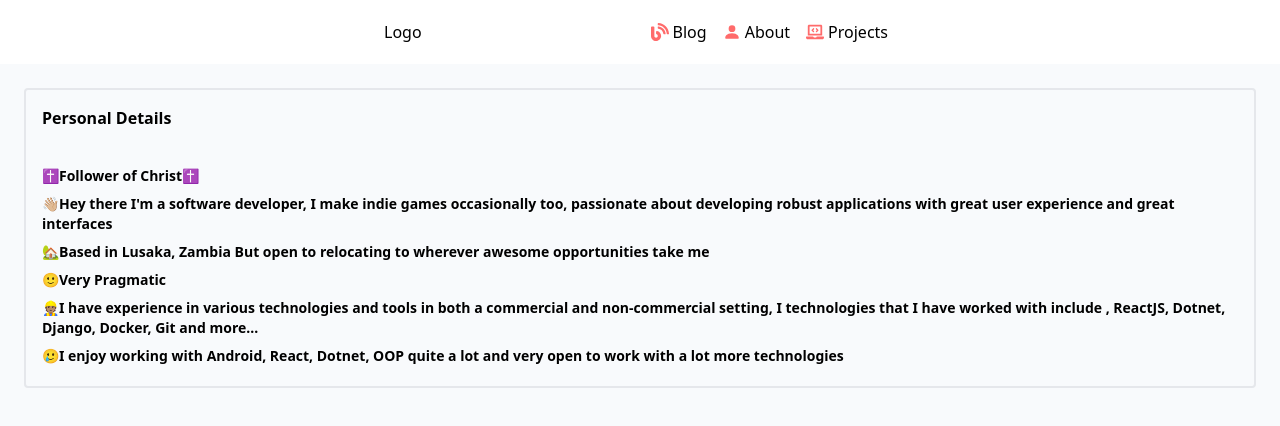
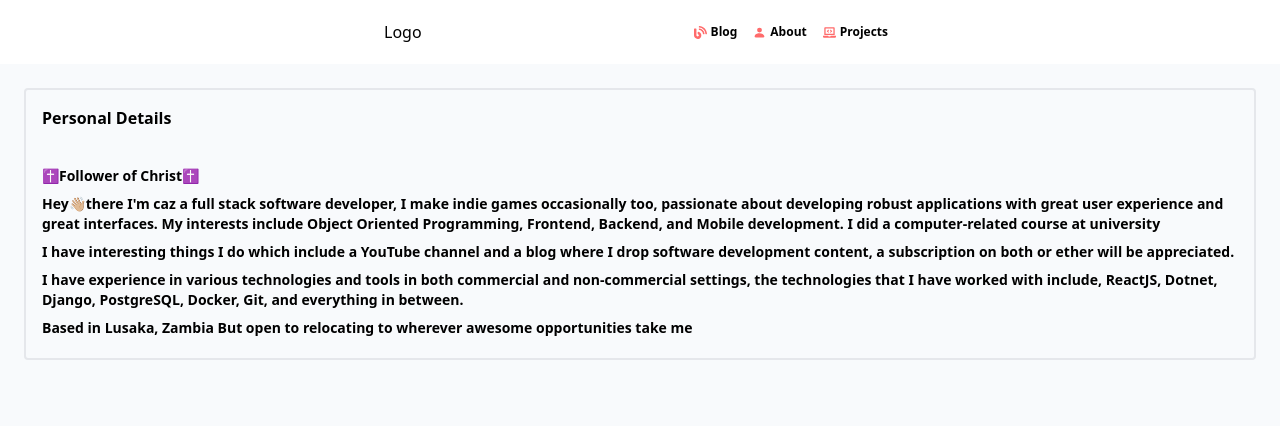
Before and after one commit to cazterk/landing-page-v2, a React (Vite) app: page /about in a window 1280 px wide. Shown: the top 426 px of the page. Built offline with nearby package versions, Linux system fonts and the light colour scheme.

Commit message:
edit about decscription

```diff
--- a/src/components/navbar/DesktopMenu.jsx
+++ b/src/components/navbar/DesktopMenu.jsx
@@ -10,10 +10,12 @@ const DesktopMenu = ({ links }) => {
         {links.map((item, idx) => {
           return (
             <li key={idx} className="list-none ">
-              <IconContext.Provider value={{ size: "18", color: "#ff6b6b" }}>
+              <IconContext.Provider value={{ size: "13", color: "#ff6b6b" }}>
                 <Link to={item.path} className="flex items-center px-2 ">
                   {item.icon}
-                  <span className="pl-1">{item.title}</span>
+                  <span className="pl-1 text-xs font-semibold">
+                    {item.title}
+                  </span>
                 </Link>
               </IconContext.Provider>
             </li>
--- a/src/pages/About.jsx
+++ b/src/pages/About.jsx
@@ -10,28 +10,31 @@ const About = () => {
             <p className={paraProperties}>✝️Follower of Christ✝️</p>
 
             <p className={paraProperties}>
-              👋🏼Hey there I'm a software developer, I make indie games
-              occasionally too, passionate about developing robust applications
-              with great user experience and great interfaces
+              Hey👋🏼there I'm caz a full stack software developer, I make indie
+              games occasionally too, passionate about developing robust
+              applications with great user experience and great interfaces. My
+              interests include Object Oriented Programming, Frontend, Backend,
+              and Mobile development. I did a computer-related course at
+              university
+            </p>
+
+            <p className={paraProperties}>
+              I have interesting things I do which include a YouTube channel and
+              a blog where I drop software development content, a subscription
+              on both or ether will be appreciated.
+            </p>
+
+            <p className={paraProperties}>
+              I have experience in various technologies and tools in both
+              commercial and non-commercial settings, the technologies that I
+              have worked with include, ReactJS, Dotnet, Django, PostgreSQL,
+              Docker, Git, and everything in between.
             </p>
 
             <p className={paraProperties}>
               {" "}
-              🏡Based in Lusaka, Zambia But open to relocating to wherever
-              awesome opportunities take me
-            </p>
-            <p className={paraProperties}>🙂Very Pragmatic</p>
-
-            <p className={paraProperties}>
-              👷🏽I have experience in various technologies and tools in both a
-              commercial and non-commercial setting, I technologies that I have
-              worked with include , ReactJS, Dotnet, Django, Docker, Git and
-              more...
-            </p>
-
-            <p className={paraProperties}>
-              🥲I enjoy working with Android, React, Dotnet, OOP quite a lot and
-              very open to work with a lot more technologies
+              Based in Lusaka, Zambia But open to relocating to wherever awesome
+              opportunities take me
             </p>
           </div>
         </div>
--- a/src/pages/Projects.jsx
+++ b/src/pages/Projects.jsx
@@ -63,9 +63,10 @@ const Projects = () => {
           <h1 className="p-4 font-bold">Hobbies</h1>
           <div className="content p-4">
             <p className={paraProperties}>🌱Working in the garden</p>
-            <p className={paraProperties}>🚶🏽Taking Walks</p>
+            <p className={paraProperties}>🚶🏽Taking walks</p>
             <p className={paraProperties}> 🎙️Listening to podcasts</p>
             <p className={paraProperties}> 🤸🏽‍♂️Working out</p>
+            <p className={paraProperties}> 🎵Listening to music</p>
           </div>
         </div>
       </div>
```
